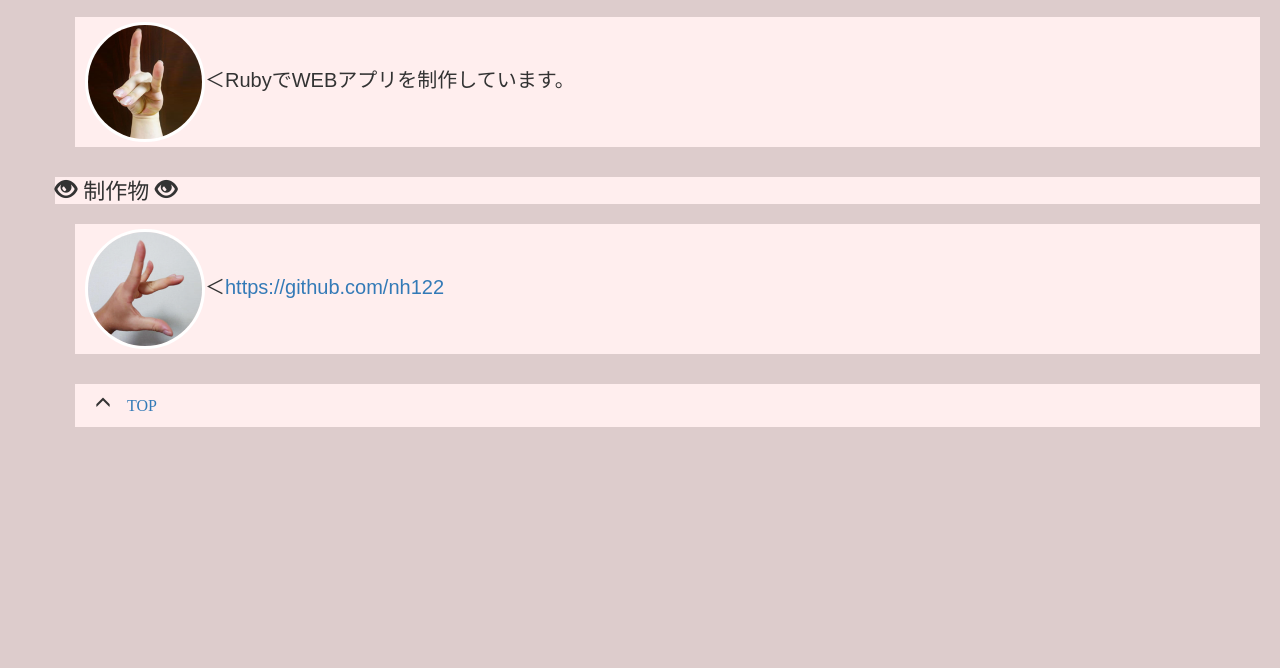
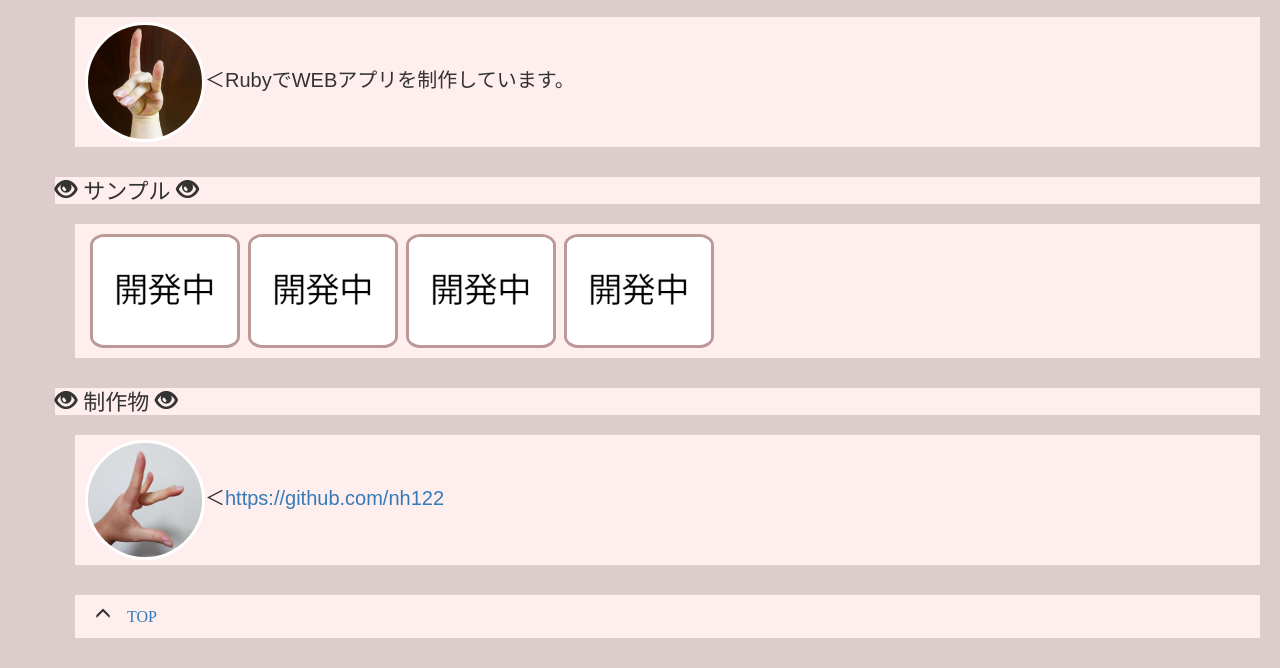
Before and after one commit to nh122/nh122.github.io, a plain HTML site: page index.html in a window 1280 px wide. Shown: the part 152-820 px from the top of the page. Drawn offline with nearby package versions, Linux system fonts and the light colour scheme.

Commit message:
サンプル画像欄追加

```diff
--- a/index.html
+++ b/index.html
@@ -51,6 +51,17 @@
             <img src="face1.png" class="face" alt="顔写真">＜RubyでWEBアプリを制作しています。
         </div>
 
+        <h2 id="sample"><span class="glyphicon glyphicon-eye-open" aria-hidden=true></span>
+        サンプル <span class="glyphicon glyphicon-eye-open" aria-hidden=true></h2>
+        <div class="portfolio">
+            <ul>
+                <li><a href="#sample"><img src="noimage.png" class="sample" alt="開発中"></a></li>
+                <li><a href="#sample"><img src="noimage.png" class="sample" alt="開発中"></a></li>
+                <li><a href="#sample"><img src="noimage.png" class="sample" alt="開発中"></a></li>
+                <li><a href="#sample"><img src="noimage.png" class="sample" alt="開発中"></a></li>
+            </ul>
+        </div>
+
         <h2><span class="glyphicon glyphicon-eye-open" aria-hidden=true></span>
         制作物 <span class="glyphicon glyphicon-eye-open" aria-hidden=true></h2>
         <div class="portfolio">
--- a/main.css
+++ b/main.css
@@ -43,6 +43,21 @@ h2 {
   border: 3px solid #FFF;
   border-radius: 100%;
 }
+.sample{
+  max-width: 150px;
+  border: 3px solid #B99;
+  border-radius: 10%;
+}
+
+.portfolio ul{
+    margin:0;
+    padding:5px;
+}
+.portfolio ul li {
+  display: inline-block;
+  margin-right:2.5px;
+}
+
 
 /* bootstrap調整 */
 /* navbar */
```
Also changed, not shown: noimage.png (added).
